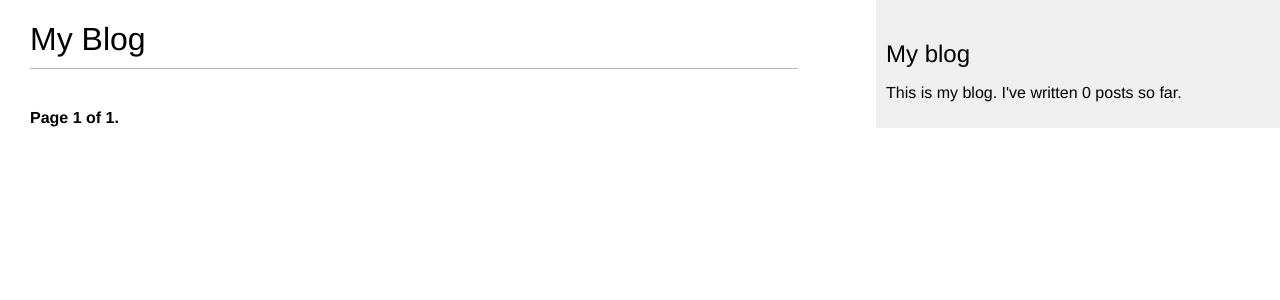
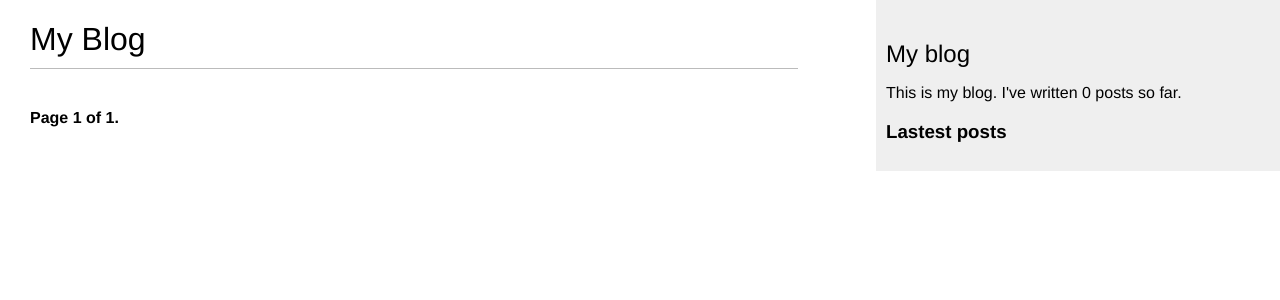
Before and after one commit to LuisRCh986/blog-application, a Django app: page /blog/ in a window 1280 px wide. Shown: the top 300 px of the page. Run offline with Django 5.2, Linux system fonts and the light colour scheme; data that the repository does not hold is empty.

Commit message:
feat: template tag inclusion

```diff
--- a/blog/templates/blog/base.html
+++ b/blog/templates/blog/base.html
@@ -18,6 +18,8 @@
         This is my blog.
         I've written {% total_posts %} posts so far.
     </p>
+    <h3>Lastest posts</h3>
+    {% show_latest_posts 3 %}
 </div>
 </body>
 </html>
--- /dev/null
+++ b/blog/templates/blog/post/latest_posts.html
@@ -0,0 +1,7 @@
+<ul>
+    {% for post in latest_posts %}
+        <li>
+            <a href="{{ post.get_absolute_url }}">{{ post.title }}</a>
+        </li>
+    {% endfor %}
+</ul>
--- a/blog/templatetags/blog_tags.py
+++ b/blog/templatetags/blog_tags.py
@@ -1,8 +1,14 @@
 from django import template
 from ..models import Post
+from django.db.models import Count
 
 register = template.Library()
 
 @register.simple_tag
 def total_posts():
     return Post.objects.count()
+
+@register.inclusion_tag('blog/post/latest_posts.html')
+def show_latest_posts(count=5):
+    latest_posts = Post.published.order_by('-publish')[:count]
+    return {'latest_posts': latest_posts}
```
